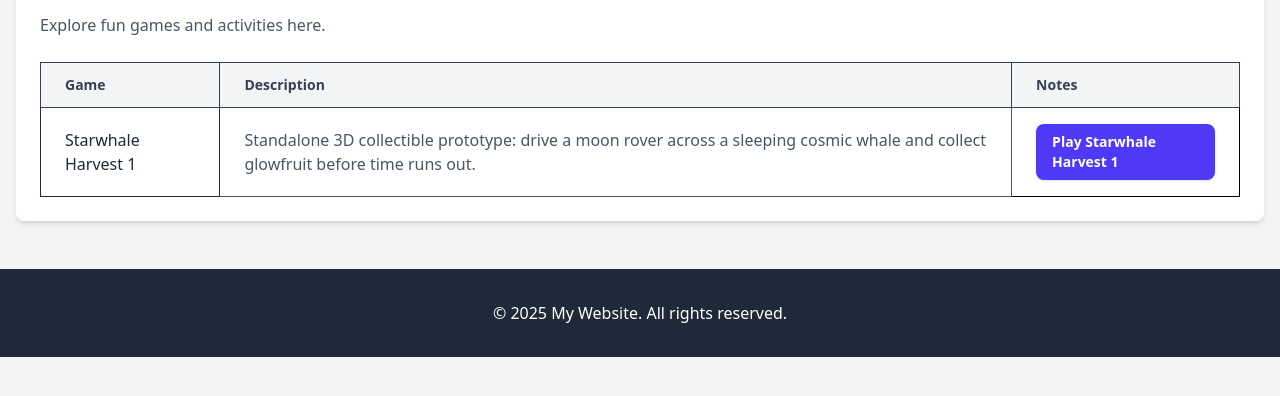
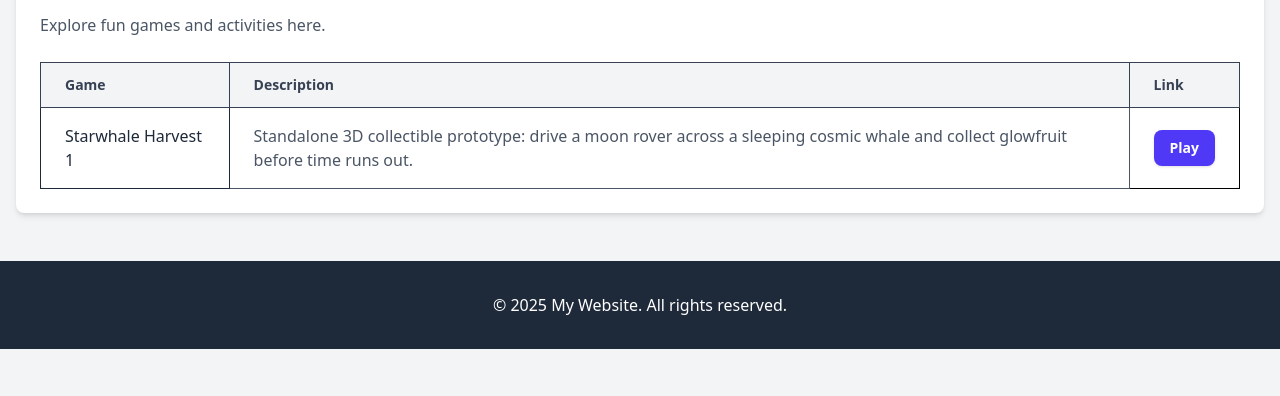
Before and after one commit to Juhok/Tailwind_Testi, a plain HTML site: page games.html in a window 1280 px wide. Shown: the part 160-556 px from the top of the page. Drawn offline with nearby package versions, Linux system fonts and the light colour scheme.

Commit message:
Simplify games table link column

```diff
--- a/games.html
+++ b/games.html
@@ -22,7 +22,7 @@
               <tr class="bg-gray-100">
                 <th class="border px-6 py-3 text-left text-sm font-semibold text-gray-700">Game</th>
                 <th class="border px-6 py-3 text-left text-sm font-semibold text-gray-700">Description</th>
-                <th class="border px-6 py-3 text-left text-sm font-semibold text-gray-700">Notes</th>
+                <th class="border px-6 py-3 text-left text-sm font-semibold text-gray-700">Link</th>
               </tr>
             </thead>
             <tbody>
@@ -31,7 +31,7 @@
                 <td class="border px-6 py-4 text-gray-600">Standalone 3D collectible prototype: drive a moon rover across a sleeping cosmic whale and collect glowfruit before time runs out.</td>
                 <td class="border px-6 py-4">
                   <a href="games/starwhale-harvest/1/index.html" target="_blank" rel="noopener noreferrer" class="inline-flex items-center rounded-lg bg-indigo-600 px-4 py-2 text-sm font-semibold text-white shadow-sm transition hover:bg-indigo-500 focus:outline-none focus:ring-2 focus:ring-indigo-400 focus:ring-offset-2">
-                    Play Starwhale Harvest 1
+                    Play
                   </a>
                 </td>
               </tr>
```
